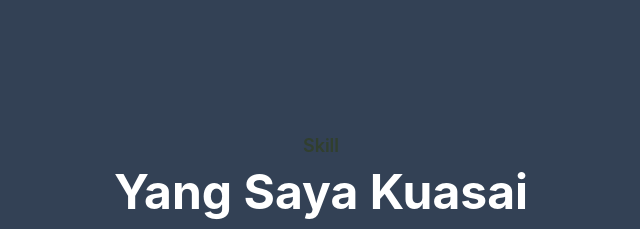
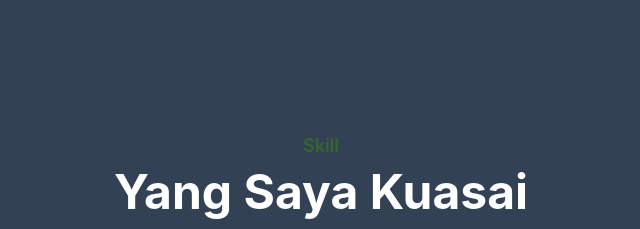
Before and after one commit to wahsur/portofolio_wg, a website: page index.html in a window 1280 px wide. Shown: the part 2380-2609 px from the top of the page, 319-959 px from the left. Drawn offline with Linux system fonts and the light colour scheme.

Commit message:
font color

```diff
--- a/index.html
+++ b/index.html
@@ -274,7 +274,7 @@
         <div class="container">
             <div class="w-full px-4">
                 <div class="mx-auto text-center mb-16">
-                    <h4 class="font-semibold text-lg text-primary mb-2 dark:text-primary2">Skill </h4>
+                    <h4 class="font-semibold text-lg text-primary2 mb-2 dark:text-primary">Skill </h4>
                     <h2 class="font-bold text-white text-3xl mb-4 sm:text-4xl
                     lg:text-5xl dark:text-dark">Yang Saya Kuasai</h2>
                     <p class="font-medium text-md text-secondary md:text-lg dark:text-slate-300">
```
Also changed, not shown: src/output.css.
